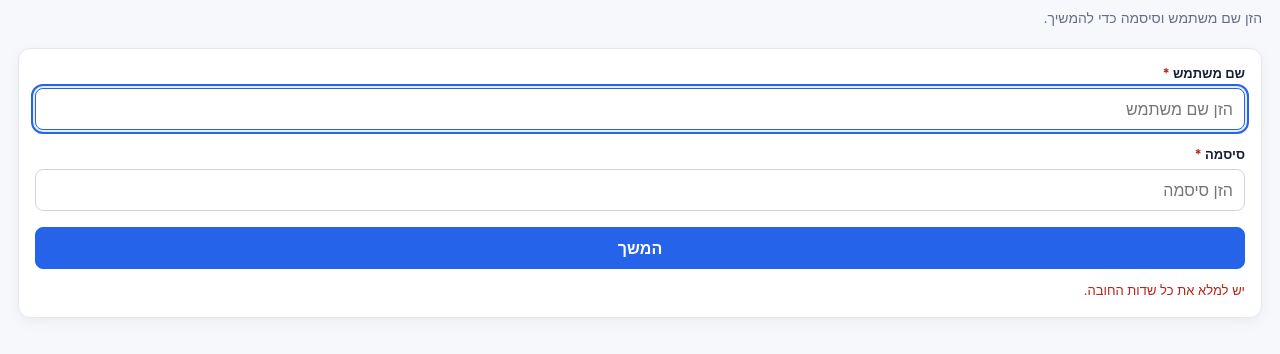
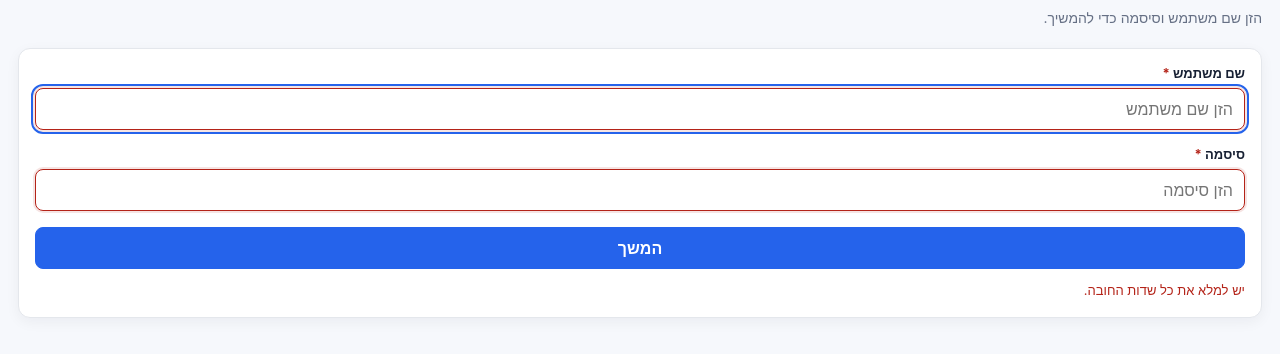
Before and after one commit to shabydevelop-code/Generic-Web-Training-Platform, a browser extension: page extension/sidepanel/sidepanel.html in a window 1280 px wide. Both pictures are taken after a click on the button "המשך". Shown: the part 56-410 px from the top of the page. Drawn offline with Linux system fonts and the light colour scheme; no server answers.

Commit message:
Style accessible invalid field states

```diff
--- a/extension/sidepanel/sidepanel.css
+++ b/extension/sidepanel/sidepanel.css
@@ -1268,3 +1268,13 @@ select:focus-visible,
 .rich-text-toolbar__button:focus-visible {
   background: #eef2f6;
 }
+
+
+/* Accessibility: invalid fields remain visually identifiable without relying on status text alone. */
+input[aria-invalid="true"],
+textarea[aria-invalid="true"],
+select[aria-invalid="true"],
+[contenteditable="true"][aria-invalid="true"] {
+  border-color: #b42318;
+  box-shadow: 0 0 0 2px rgba(180, 35, 24, 0.12);
+}
```
